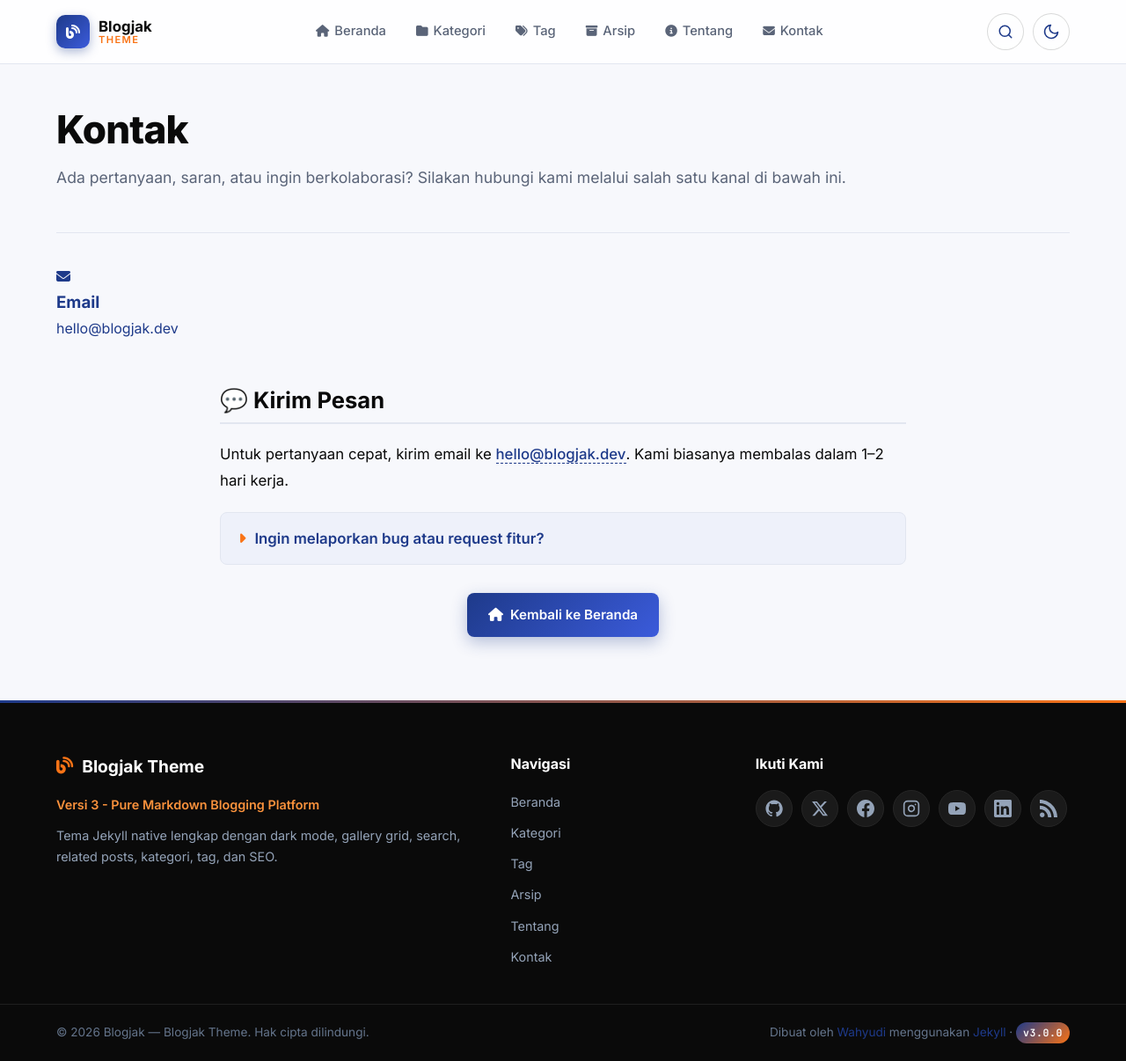
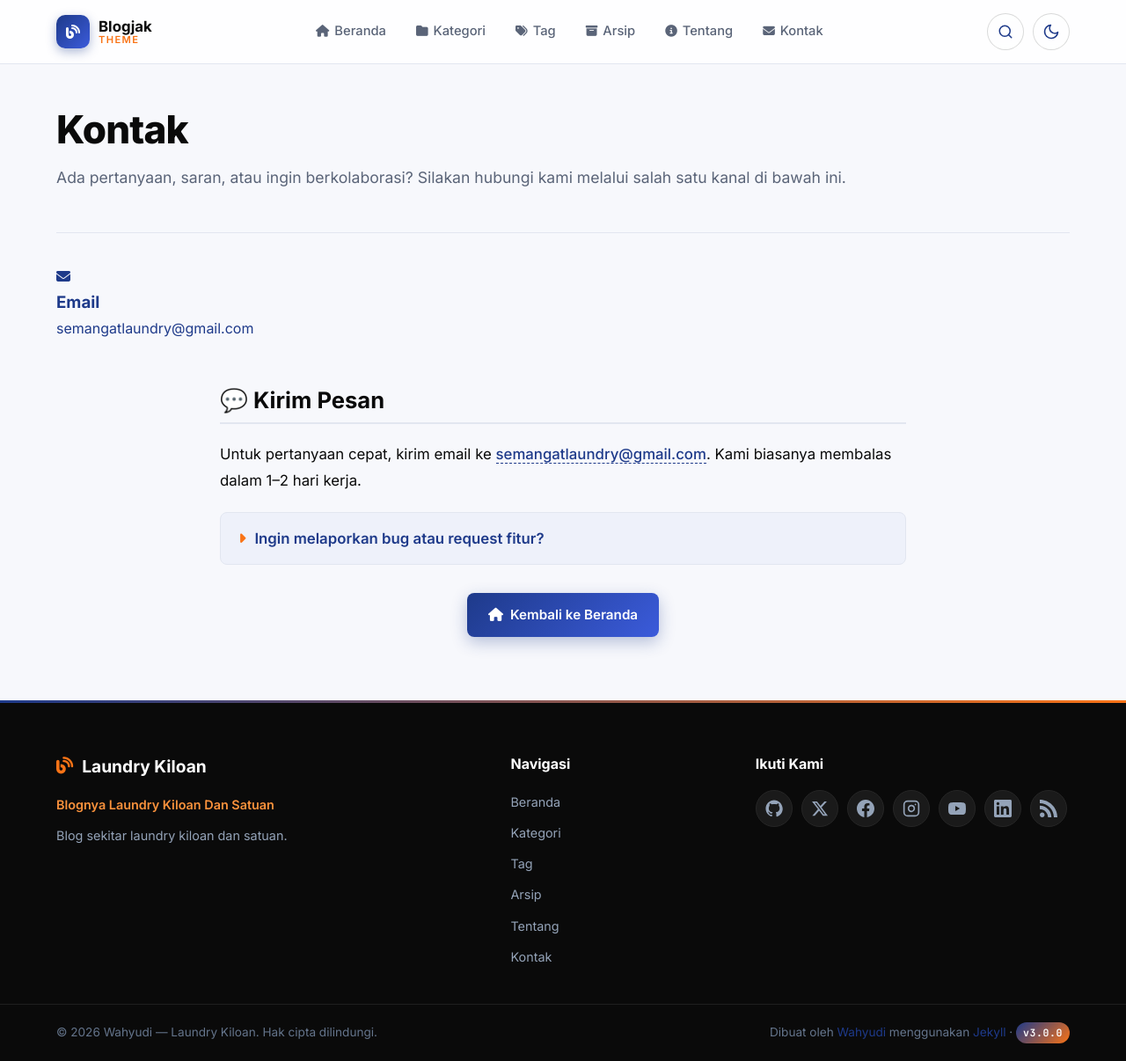
Before and after one commit to laundrykiloan/blog, a Jekyll site: the page built from contact.md, in a window 1280 px wide and 1206 px high. Shown: the whole window at 88% size. Built offline with Jekyll 4.4.1, drawn with Linux system fonts in a browser that asks for light colours.

Commit message:
Update _config.yml

```diff
--- a/_config.yml
+++ b/_config.yml
@@ -2,11 +2,11 @@
 # Blogjak Theme Versi 3.0 — Konfigurasi Jekyll
 # ============================================
 
-title: "Blogjak Theme"
-tagline: "Versi 3 - Pure Markdown Blogging Platform"
-description: "Tema Jekyll native lengkap dengan dark mode, gallery grid, search, related posts, kategori, tag, dan SEO."
-author: "Blogjak"
-email: "hello@blogjak.dev"
+title: "Laundry Kiloan"
+tagline: "Blognya Laundry Kiloan Dan Satuan"
+description: "Blog sekitar laundry kiloan dan satuan."
+author: "Wahyudi"
+email: "semangatlaundry@gmail.com"
 version: "3.0.0"
 
 # ====== URL & BASEURL ======
@@ -14,8 +14,8 @@ version: "3.0.0"
 # - GitHub Pages repo: baseurl: "/blogjak-theme"
 # - Root domain:       baseurl: ""
 # - Subfolder:         baseurl: "/nama-folder"
-url: "https://username.github.io"
-baseurl: "/blogjak-theme-v3"
+url: "https://laundrykiloan.github.io"
+baseurl: "/blog"
 
 # ====== Build Settings ======
 markdown: kramdown
```
